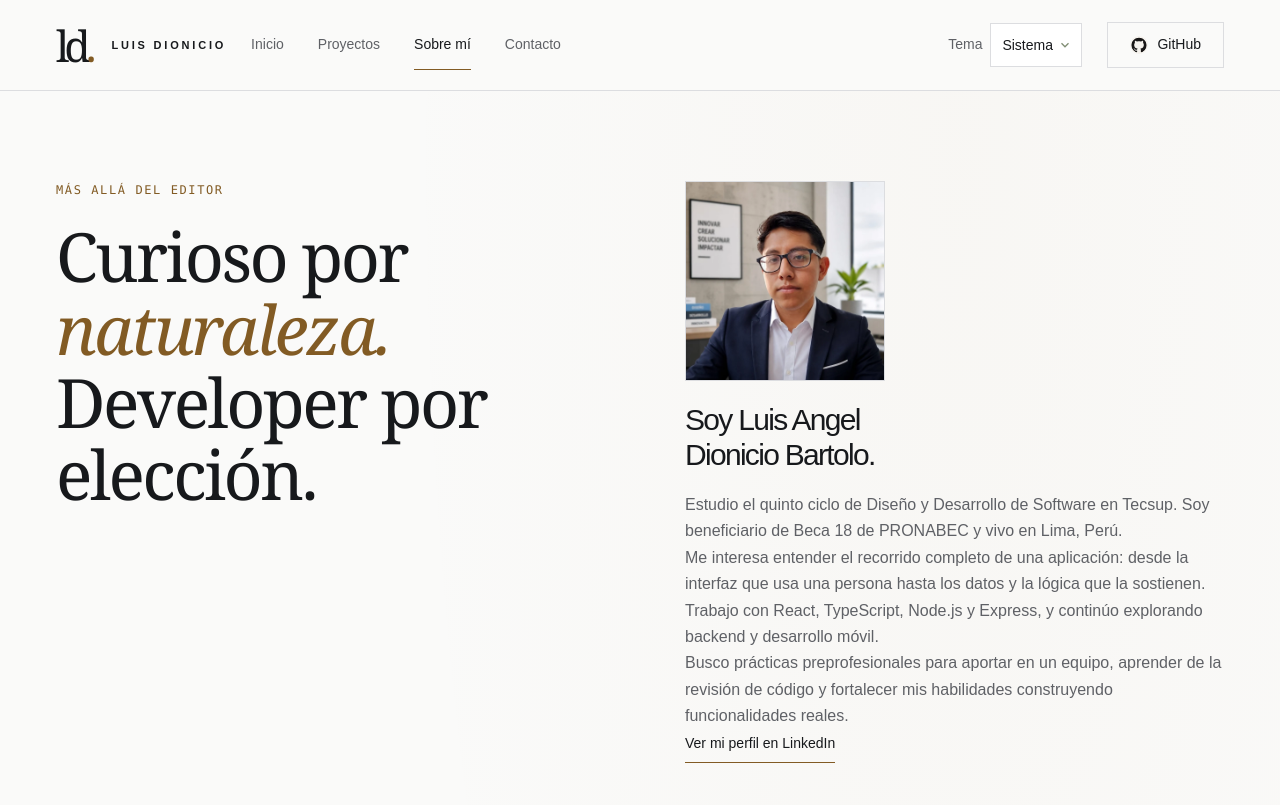
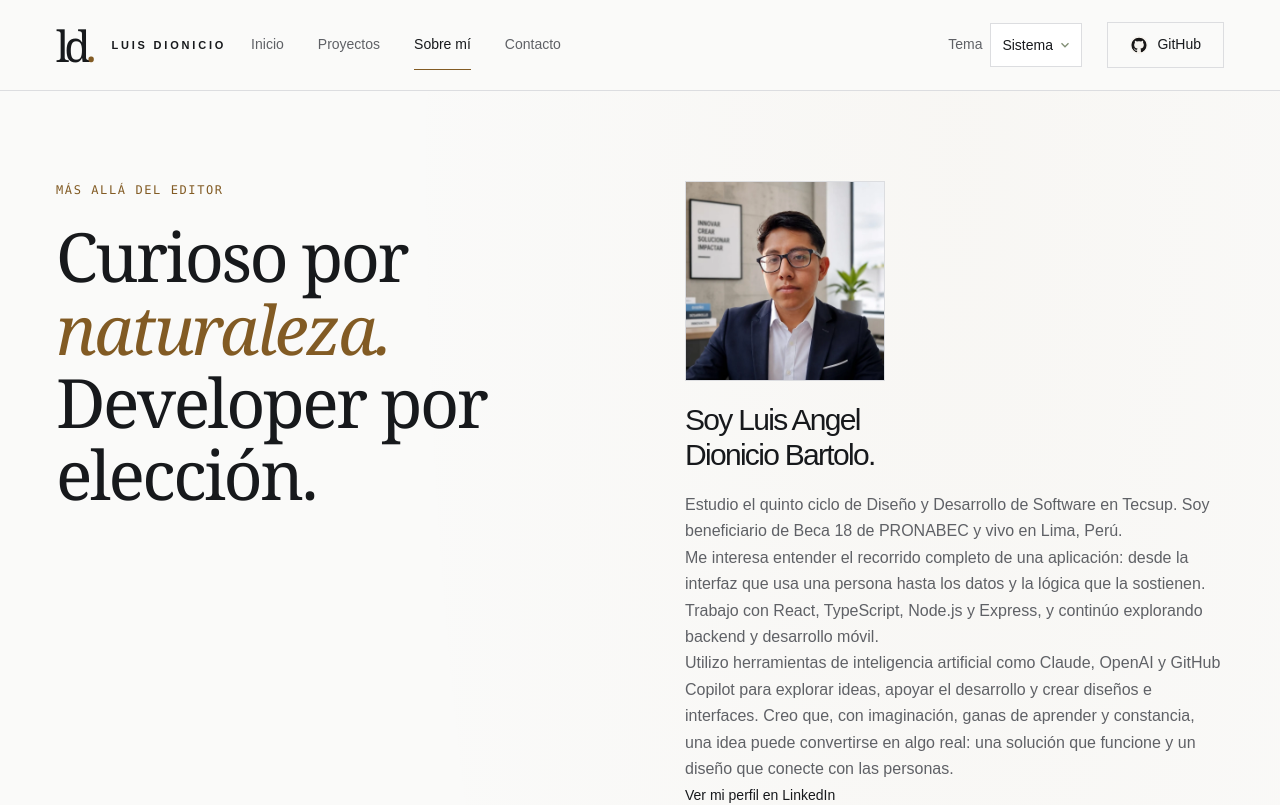
Before and after one commit to luisdionicio-lgtm/My_Portfolio, a Next.js app: page /about in a window 1280 px wide. Shown: the top 805 px of the page. Built offline with nearby package versions, Linux system fonts and the light colour scheme; no server answers.

Commit message:
content: actualizar perfil con herramientas de IA y enfoque creativo

```diff
--- a/src/app/about/page.tsx
+++ b/src/app/about/page.tsx
@@ -50,9 +50,11 @@ export default function AboutPage() {
             continúo explorando backend y desarrollo móvil.
           </p>
           <p>
-            Busco prácticas preprofesionales para aportar en un equipo, aprender
-            de la revisión de código y fortalecer mis habilidades construyendo
-            funcionalidades reales.
+            Utilizo herramientas de inteligencia artificial como Claude, OpenAI
+            y GitHub Copilot para explorar ideas, apoyar el desarrollo y crear
+            diseños e interfaces. Creo que, con imaginación, ganas de aprender
+            y constancia, una idea puede convertirse en algo real: una solución
+            que funcione y un diseño que conecte con las personas.
           </p>
           <a
             className="text-link"
```
